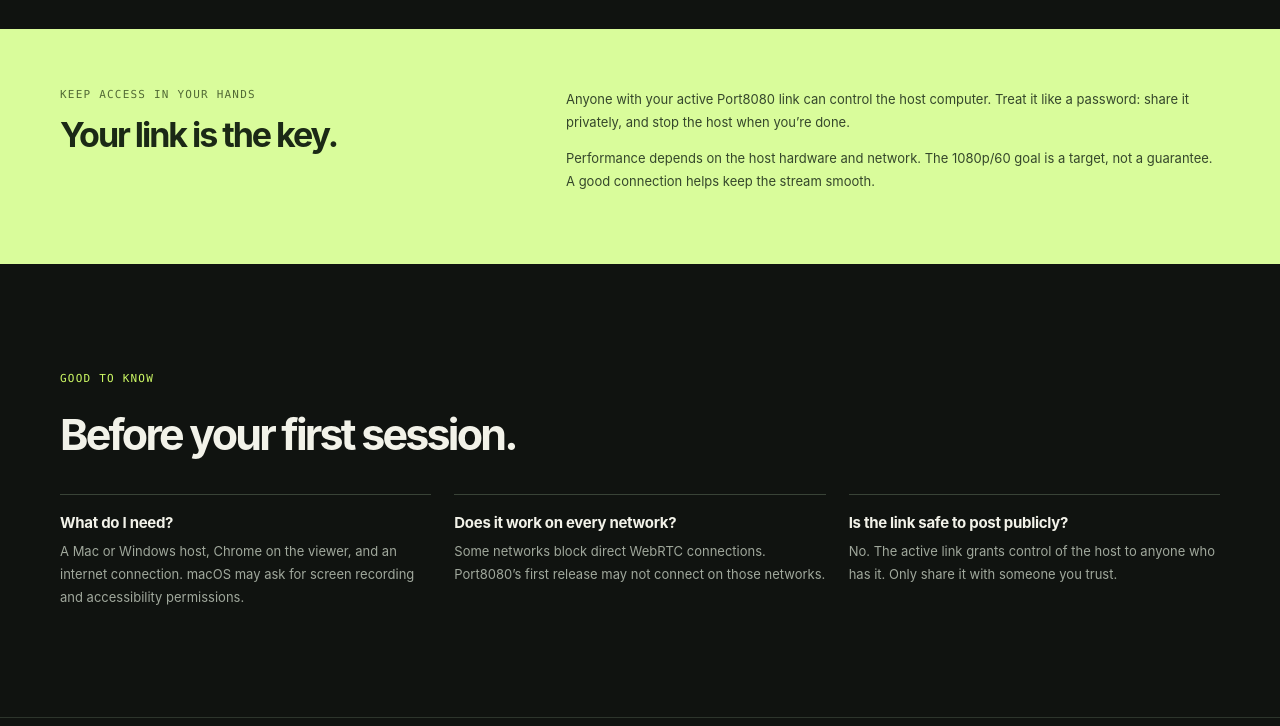
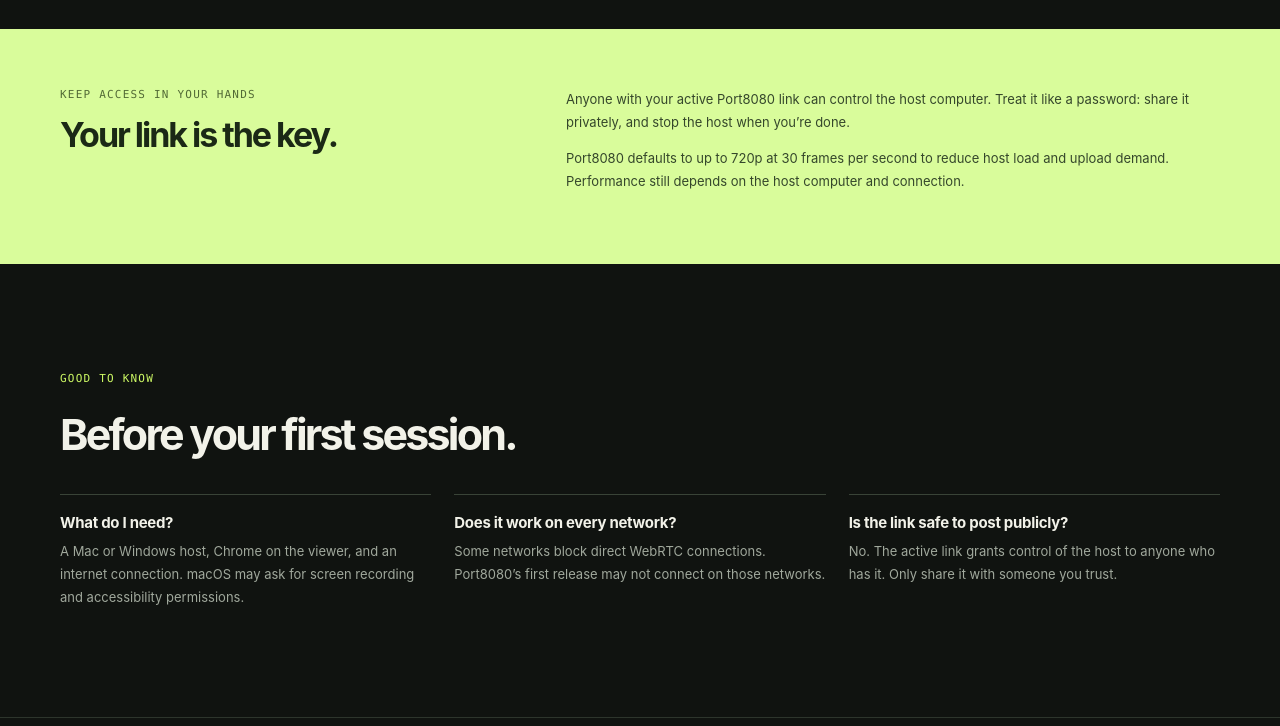
Before and after one commit to webdev99-cyber/port8080repo, a plain HTML site: page index.html in a window 1280 px wide. Shown: the part 2424-3150 px from the top of the page. Drawn offline with Linux system fonts and the light colour scheme; no server answers.

Commit message:
Update site stream performance details

```diff
--- a/index.html
+++ b/index.html
@@ -95,7 +95,7 @@
     </section>
 
     <section class="trust-section">
-      <div class="wrap trust-layout"><div><p class="eyebrow">KEEP ACCESS IN YOUR HANDS</p><h2>Your link is the key.</h2></div><div class="trust-copy"><p>Anyone with your active Port8080 link can control the host computer. Treat it like a password: share it privately, and stop the host when you’re done.</p><p>Performance depends on the host hardware and network. The 1080p/60 goal is a target, not a guarantee. A good connection helps keep the stream smooth.</p></div></div>
+      <div class="wrap trust-layout"><div><p class="eyebrow">KEEP ACCESS IN YOUR HANDS</p><h2>Your link is the key.</h2></div><div class="trust-copy"><p>Anyone with your active Port8080 link can control the host computer. Treat it like a password: share it privately, and stop the host when you’re done.</p><p>Port8080 defaults to up to 720p at 30 frames per second to reduce host load and upload demand. Performance still depends on the host computer and connection.</p></div></div>
     </section>
 
     <section class="faq-section wrap">
```
